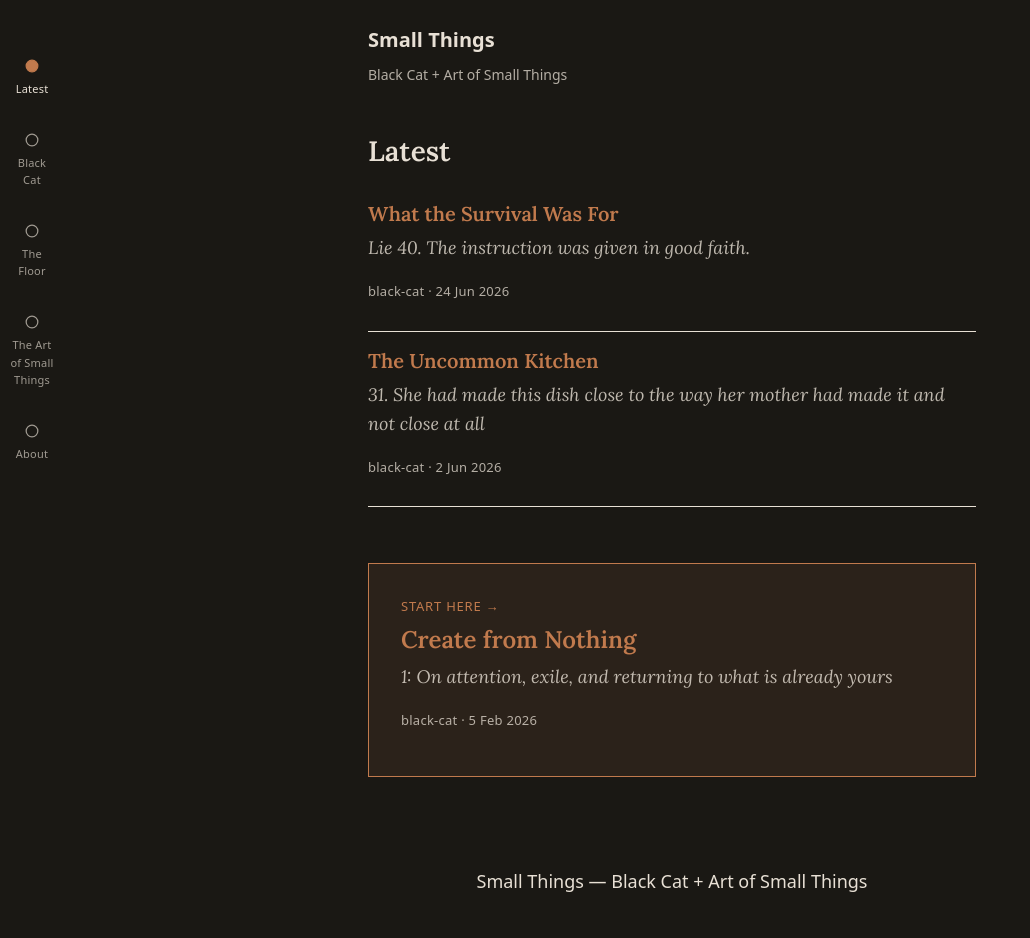
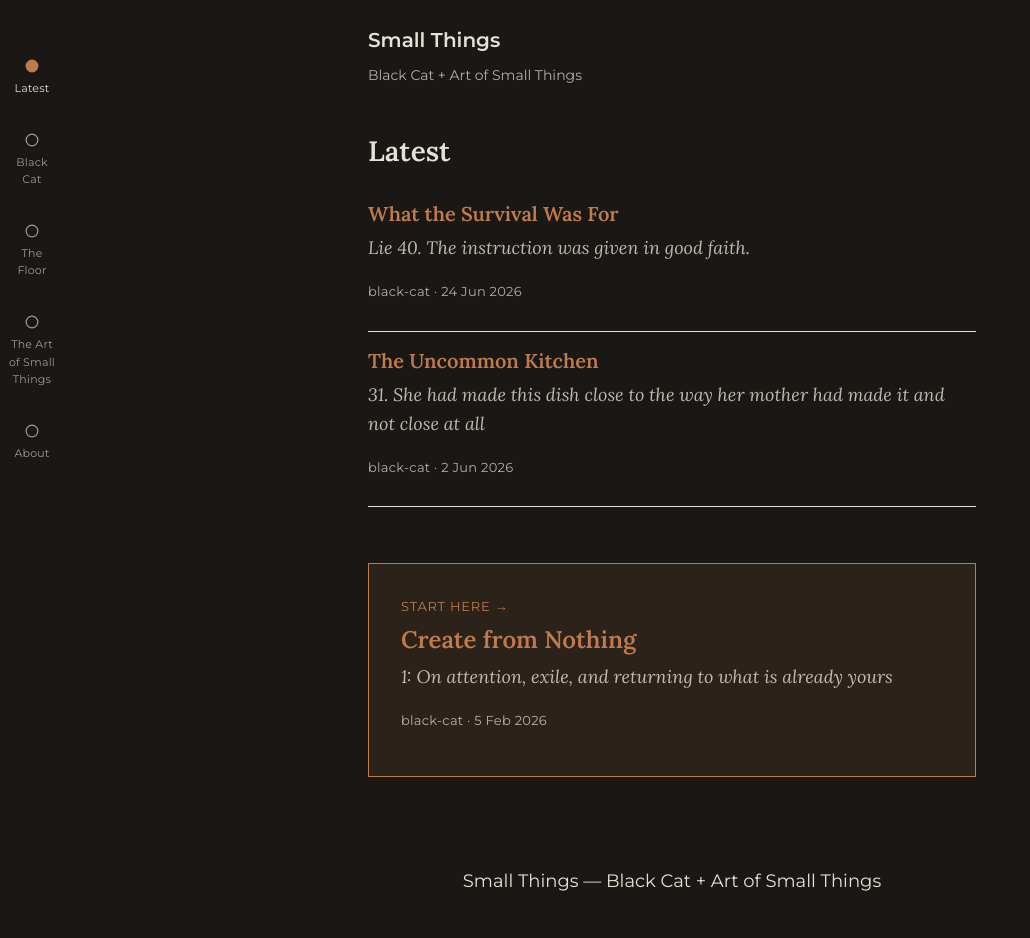
Before and after one commit to 2pix/small-things, a Jekyll site: the page built from index.html, in a window 1280 px wide. Shown: the whole page, without its empty margins (0-1030 px from the left). Built offline with Jekyll 4.4.1, drawn with Linux system fonts in a browser that asks for light colours.

Commit message:
Load Montserrat for sans (UI chrome: nav, meta, pagination, footer)

```diff
--- a/_includes/head.html
+++ b/_includes/head.html
@@ -3,5 +3,5 @@
 <title>{% if page.title %}{{ page.title }} — {% endif %}{{ site.title }}</title>
 <link rel="preconnect" href="https://fonts.googleapis.com">
 <link rel="preconnect" href="https://fonts.gstatic.com" crossorigin>
-<link href="https://fonts.googleapis.com/css2?family=Lora:ital,wght@0,400;0,500;0,600;1,400&display=swap" rel="stylesheet">
+<link href="https://fonts.googleapis.com/css2?family=Lora:ital,wght@0,400;0,500;0,600;1,400&family=Montserrat:wght@400;500;600&display=swap" rel="stylesheet">
 <link rel="stylesheet" href="{{ '/assets/css/style.css' | relative_url }}">
--- a/assets/css/style.css
+++ b/assets/css/style.css
@@ -11,7 +11,7 @@
   --color-accent: #c17a4d;
 
   --font-serif: "Lora", Georgia, "Times New Roman", serif;
-  --font-sans: system-ui, sans-serif;
+  --font-sans: "Montserrat", system-ui, sans-serif;
 }
 
 * {
```
